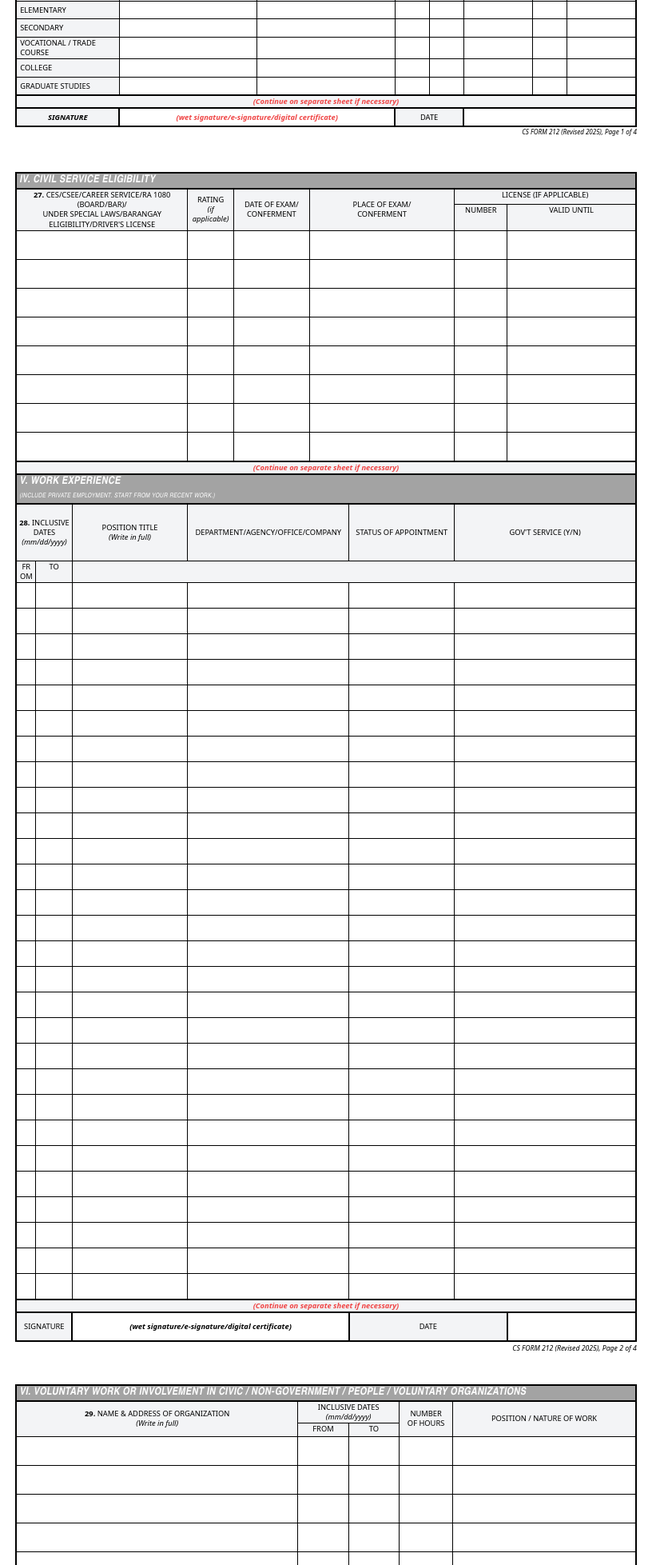
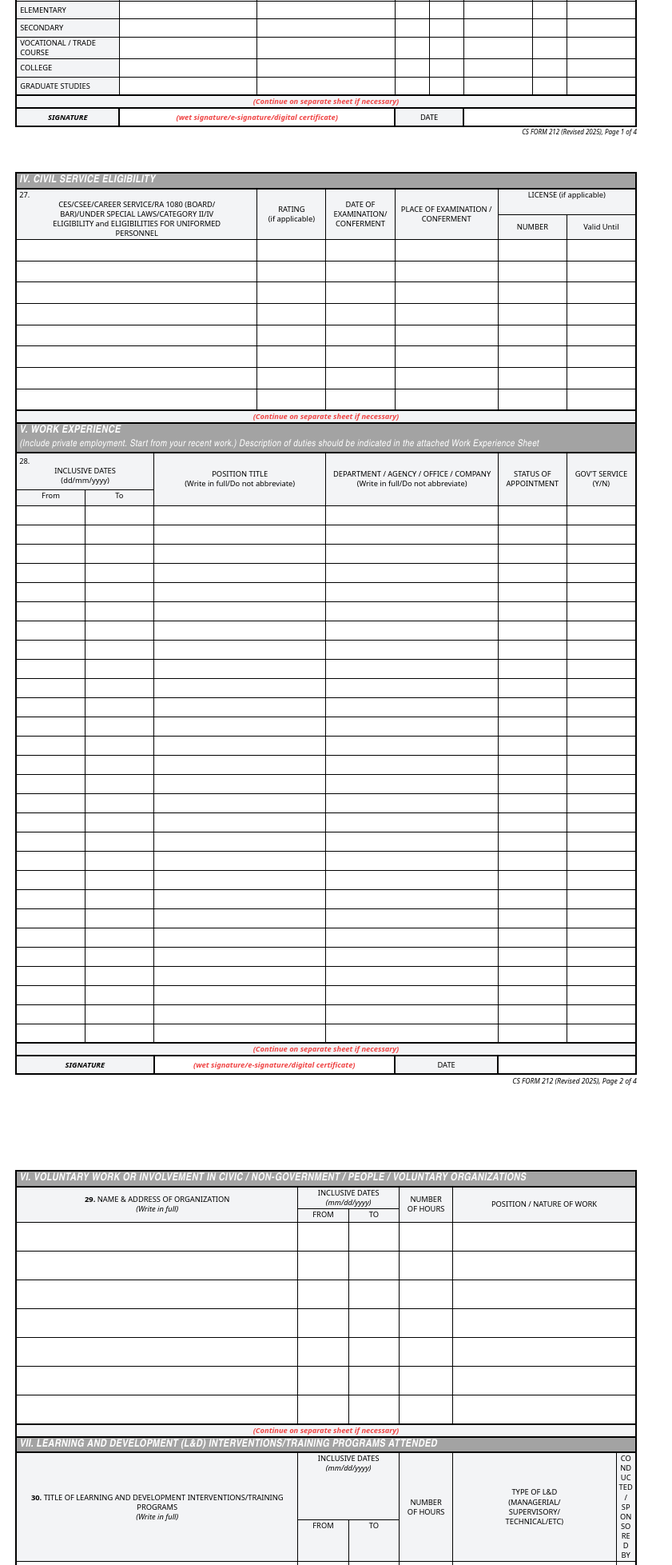
Before and after one commit to SHIROxcx/darfo5-hrms, a Laravel app: page /pds/html-preview in a window 1280 px wide. Shown: the part 1052-3009 px from the top of the page at 80% size, without its empty margins (0-841 px from the left). Run offline with Laravel 12, Linux system fonts and the light colour scheme; the visitor is signed in with stand-in values (Sample User, id 1); data comes from the database, SQL or seed files in the repository; data that the repository does not hold is empty; parts of the project's set-up code (start-up, migrations or seed data) failed here and were passed over; some libraries are stand-ins or nearby versions.

Commit message:
updated the pds page 1

```diff
--- a/resources/views/pds/pdf.blade.php
+++ b/resources/views/pds/pdf.blade.php
@@ -382,11 +382,11 @@
             <td colspan="3" class="{{ $lbl }} text-[6pt] px-1 align-middle">{{ $eLabel }}</td>
             <td colspan="4" class="{{ $val }} text-[5pt] px-1">{{ eduF($eduList, $eKey, 'school_name') }}</td>
             <td colspan="4" class="{{ $val }} text-[5pt] px-1">{{ eduF($eduList, $eKey, 'course') }}</td>
-            <td class="{{ $val }} text-center text-[6pt]">{{ eduF($eduList, $eKey, 'period_from') }}</td>
-            <td class="{{ $val }} text-center text-[6pt]">{{ eduF($eduList, $eKey, 'period_to') }}</td>
-            <td colspan="2" class="{{ $val }} text-center text-[6pt]">{{ eduF($eduList, $eKey, 'highest_level') }}</td>
+            <td class="{{ $val }} text-[6pt]">{{ eduF($eduList, $eKey, 'period_from') }}</td>
+            <td class="{{ $val }} text-[6pt]">{{ eduF($eduList, $eKey, 'period_to') }}</td>
+            <td colspan="2" class="{{ $val }} text-[6pt]">{{ eduF($eduList, $eKey, 'highest_level') }}</td>
             <td class="{{ $val }} text-center text-[6pt]">{{ eduF($eduList, $eKey, 'year_graduated') }}</td>
-            <td colspan=2"" class="{{ $val }} text-center text-[5.5pt]">{{ eduF($eduList, $eKey, 'honors_received') }}</td>
+            <td colspan=2"" class="{{ $val }} text-[5.5pt]">{{ eduF($eduList, $eKey, 'honors_received') }}</td>
         </tr>
         @endforeach
         <tr><td colspan="18" class="{{ $note }}">(Continue on separate sheet if necessary)</td></tr>
@@ -421,82 +421,95 @@
 
 <div class="page">
     <table class="border-2 border-black">
-        <colgroup>
+        <!-- <colgroup>
             <col style="width:3%"><col style="width:5.5%"><col style="width:8.5%"><col style="width:9%">
             <col style="width:7%"><col style="width:11.5%"><col style="width:6%"><col style="width:16%">
             <col style="width:8%"><col style="width:9.5%"><col style="width:10%">
-        </colgroup>
+        </colgroup> -->
 
-        <tr><td colspan="11" class="{{ $sectionHeader }}">IV. CIVIL SERVICE ELIGIBILITY</td></tr>
-        <tr style="height:15pt;" class="text-center">
-            <td colspan="4" rowspan="2" class="{{ $lbl }} align-middle text-[5.5pt]">
-                <strong>27.</strong> CES/CSEE/CAREER SERVICE/RA 1080 (BOARD/BAR)/<br>UNDER SPECIAL LAWS/BARANGAY ELIGIBILITY/DRIVER'S LICENSE
+        <tr><td colspan="18" class="{{ $sectionHeader }}">IV. CIVIL SERVICE ELIGIBILITY</td></tr>
+        <tr style="height:18pt;">
+            <td colspan="7" rowspan="2" class="{{ $lbl }} align-middle uppercase">
+                <span>27.</span> <p class="text-center">CES/CSEE/CAREER SERVICE/RA 1080 (BOARD/<br>BAR)/UNDER SPECIAL LAWS/CATEGORY II/IV<br>ELIGIBILITY <span class="normal-case">and</span>
+                ELIGIBILITIES FOR UNIFORMED<br> PERSONNEL</p>
             </td>
-            <td rowspan="2" class="{{ $lbl }} align-middle text-[5.5pt]">RATING<br><em class="normal-case">(if applicable)</em></td>
-            <td rowspan="2" class="{{ $lbl }} align-middle text-[5.5pt]">DATE OF EXAM/<br>CONFERMENT</td>
-            <td colspan="2" rowspan="2" class="{{ $lbl }} align-middle text-[5.5pt]">PLACE OF EXAM/<br>CONFERMENT</td>
-            <td colspan="3" class="{{ $lbl }} text-[5.5pt]">LICENSE (if applicable)</td>
+            <td colspan="2" rowspan="2" class="{{ $lbl }} align-middle text-[6pt] uppercase text-center">RATING<br><span class="normal-case">(if applicable)</span></td>
+            <td colspan="2" rowspan="2" class="{{ $lbl }} align-middle text-[6pt] text-center">DATE OF EXAMINATION/<br>CONFERMENT</td>
+            <td colspan="3" rowspan="2" class="{{ $lbl }} align-middle text-[6pt] text-center">PLACE OF EXAMINATION /<br>CONFERMENT</td>
+            <td colspan="4" class="{{ $lbl }} text-[6pt] text-center">LICENSE <span class="normal-case">(if applicable)</span></td>
         </tr>
-        <tr style="height:25pt;" class="text-center">
-            <td class="{{ $lbl }} text-[5.5pt]">NUMBER</td>
-            <td colspan="2" class="{{ $lbl }} text-[5.5pt]">Valid Until</td>
+        <tr style="height:17pt;" class="text-center">
+            <td colspan="2" class="{{ $lbl }} text-[6pt] align-middle">NUMBER</td>
+            <td colspan="2" class="{{ $lbl }} text-[6pt] align-middle normal-case">Valid Until</td>
         </tr>
         @php $eligibilities = $pds['eligibilities'] ?? []; @endphp
         @for($i = 0; $i < 8; $i++)
         @php $el = $eligibilities[$i] ?? null; @endphp
-        <tr style="height:27pt;">
-            <td colspan="4" class="{{ $val }} text-[6.5pt] px-1">{{ $el?->career_service ?? '' }}</td>
-            <td class="{{ $val }} text-center text-[6.5pt]">{{ $el?->rating ?? '' }}</td>
-            <td class="{{ $val }} text-center text-[6.5pt]">{{ pDate($el?->date_of_examination) }}</td>
-            <td colspan="2" class="{{ $val }} text-[6.5pt] px-1">{{ $el?->place_of_examination ?? '' }}</td>
-            <td class="{{ $val }} text-center text-[6.5pt]">{{ $el?->license_number ?? '' }}</td>
-            <td colspan="2" class="{{ $val }} text-center text-[6.5pt]">{{ pDate($el?->license_validity) }}</td>
+        <tr style="height:20pt;">
+            <td colspan="7" class="{{ $val }} text-[7pt] px-1">{{ $el?->career_service ?? '' }}</td>
+            <td colspan="2" class="{{ $val }} text-center text-[7pt]">{{ $el?->rating ?? '' }}</td>
+            <td colspan="2" class="{{ $val }} text-center text-[7pt]">{{ pDate($el?->date_of_examination) }}</td>
+            <td colspan="3" class="{{ $val }} text-[7pt] px-1">{{ $el?->place_of_examination ?? '' }}</td>
+            <td colspan="2" class="{{ $val }} text-center text-[7pt]">{{ $el?->license_number ?? '' }}</td>
+            <td colspan="2" class="{{ $val }} text-center text-[7pt]">{{ pDate($el?->license_validity) }}</td>
         </tr>
         @endfor
-        <tr><td colspan="11" class="{{ $note }}">(Continue on separate sheet if necessary)</td></tr>
+        <tr><td colspan="18" class="{{ $note }}">(Continue on separate sheet if necessary)</td></tr>
 
         {{-- Work Experience --}}
         <tr>
-            <td colspan="11" class="{{ $sectionHeader }}">
+            <td colspan="18" class="{{ $sectionHeader }}">
                 V. WORK EXPERIENCE<br>
-                <span class="text-[6pt] font-normal">(Include private employment. Start from your recent work.)</span>
+                <span class="text-[9pt] normal-case font-medium">(Include private employment. Start from your recent work.) Description of duties should be indicated in the attached Work Experience Sheet</span>
             </td>
         </tr>
-        <tr style="height:18pt;" class="text-center">
-            <td colspan="2" rowspan="3" class="{{ $lbl }} align-middle text-[5.5pt]"><strong>28.</strong> INCLUSIVE DATES<br><em class="normal-case">(mm/dd/yyyy)</em></td>
-            <td colspan="2" rowspan="3" class="{{ $lbl }} align-middle text-[5.5pt]">POSITION TITLE<br><em class="normal-case">(Write in full)</em></td>
-            <td colspan="3" rowspan="3" class="{{ $lbl }} align-middle text-[5.5pt]">DEPARTMENT/AGENCY/OFFICE/COMPANY</td>
-            <td rowspan="3" class="{{ $lbl }} align-middle text-[5.5pt]">STATUS OF APPOINTMENT</td>
-            <td colspan="3" rowspan="3" class="{{ $lbl }} align-middle text-[5.5pt]">GOV'T SERVICE (Y/N)</td>
+        <tr style="height:18pt;">
+            <td colspan="4" rowspan="2" class="{{ $lbl }} align-middle text-[5.5pt]"><span>28. </span><p class="text-center">INCLUSIVE DATES<br><span class="normal-case">(dd/mm/yyyy)</span></p></td>
+            <td colspan="5" rowspan="3" class="{{ $lbl }} align-middle text-[5.5pt] text-center">POSITION TITLE<br><span class="normal-case">(Write in full/Do not abbreviate)</span></td>
+            <td colspan="5" rowspan="3" class="{{ $lbl }} align-middle text-[5.5pt] text-center">DEPARTMENT / AGENCY / OFFICE / COMPANY <br><span class="normal-case">(Write in full/Do not abbreviate)</span> </td>
+            <td colspan="2" rowspan="3" class="{{ $lbl }} align-middle text-[5.5pt] text-center">STATUS OF APPOINTMENT</td>
+            <td colspan="2" rowspan="3" class="{{ $lbl }} align-middle text-[5.5pt] text-center">GOV'T SERVICE <br>(Y/N)</td>
         </tr>
-        <tr style="height:18pt;"></tr>
-        <tr style="height:18pt;" class="text-center"></tr>
-        <tr style="height:15pt;" class="text-center">
-            <td class="{{ $lbl }} text-[6pt]">From</td>
-            <td class="{{ $lbl }} text-[6pt]">To</td>
-            <td colspan="9" class="{{ $lbl }}"></td>
+        <tr style="height:17pt;"></tr>
+        <tr style="height:15pt;" class="text-center ">
+            <td colspan="2" class="{{ $lbl }} text-[7pt] normal-case">From</td>
+            <td colspan="2" class="{{ $lbl }} text-[7pt] normal-case">To</td>
         </tr>
         @php $workExp = $pds['work_experience'] ?? []; @endphp
         @for($i = 0; $i < 28; $i++)
         @php $we = $workExp[$i] ?? null; @endphp
-        <tr style="height:24pt;">
-            <td class="{{ $val }} text-center text-[6.5pt]">{{ pDate($we?->date_from) }}</td>
-            <td class="{{ $val }} text-center text-[6.5pt]">@if($we?->is_present)<em>Present</em>@else{{ pDate($we?->date_to) }}@endif</td>
-            <td colspan="2" class="{{ $val }} text-[6.5pt] px-1">{{ $we?->position_title ?? '' }}</td>
-            <td colspan="3" class="{{ $val }} text-[6.5pt] px-1">{{ $we?->department ?? '' }}</td>
-            <td class="{{ $val }} text-[6.5pt] px-1">{{ $we?->status_of_appointment ?? '' }}</td>
-            <td colspan="3" class="{{ $val }} text-center text-[6.5pt]">{{ $we ? ($we->is_government_service ? 'Y' : 'N') : '' }}</td>
+        <tr style="height:18pt;">
+            <td colspan="2" class="{{ $val }} text-center text-[6.5pt]">{{ pDate($we?->date_from) }}</td>
+            <td colspan="2" class="{{ $val }} text-center text-[6.5pt]">@if($we?->is_present)<em>Present</em>@else{{ pDate($we?->date_to) }}@endif</td>
+            <td colspan="5" class="{{ $val }} text-[6.5pt] px-1">{{ $we?->position_title ?? '' }}</td>
+            <td colspan="5" class="{{ $val }} text-[6.5pt] px-1">{{ $we?->department ?? '' }}</td>
+            <td colspan="2" class="{{ $val }} text-[6.5pt] px-1">{{ $we?->status_of_appointment ?? '' }}</td>
+            <td colspan="2" class="{{ $val }} text-center text-[6.5pt]">{{ $we ? ($we->is_government_service ? 'Y' : 'N') : '' }}</td>
         </tr>
         @endfor
-        <tr><td colspan="11" class="{{ $note }}">(Continue on separate sheet if necessary)</td></tr>
+        <tr><td colspan="18" class="{{ $note }}">(Continue on separate sheet if necessary)</td></tr>
 
-        <tr style="height:27pt;">
-            <td colspan="2" class="{{ $lbl }} text-center border-2 border-black align-middle">SIGNATURE</td>
-            <td colspan="5" class="{{ $sig }}"><em>(wet signature/e-signature/digital certificate)</em>
-                @if(!empty($govId?->signature))<br><img src="{{ storage_path('app/public/' . $govId->signature) }}" class="max-h-9 max-w-full mx-auto">@endif
+        {{-- Page 2 Signature --}}
+        <tr style="height:17pt;">
+            {{-- Signature Label (3 cols) --}}
+            <td colspan="4" class="{{ $lbl }} text-center border-2 border-black align-middle font-bold italic text-md">SIGNATURE</td>
+
+            {{-- Signature Value (8 cols to reach 11) --}}
+            <td colspan="7" class="{{ $sig }} text-center align-middle">
+                @if(empty($govId?->signature))
+                    <span class="text-red-500 italic text-[7pt]">(wet signature/e-signature/digital certificate)</span>
+                @else
+                    <img src="{{ storage_path('app/public/' . $govId->signature) }}" class="max-h-8 max-w-full mx-auto block">
+                @endif
             </td>
-            <td colspan="2" class="{{ $lbl }} text-center border-2 border-black align-middle">DATE</td>
-            <td colspan="2" class="border-2 border-black align-middle px-1">{{ $govId?->date_accomplished ?? '' }}</td>
+
+            {{-- Date Label (3 cols to reach 14) --}}
+            <td colspan="3" class="{{ $lbl }} text-center border-2 border-black align-middle">DATE</td>
+
+            {{-- Date Value (4 cols to reach 18) --}}
+            <td colspan="4" class="border-2 border-black align-middle px-2 text-center font-bold">
+                {{ $govId?->date_accomplished ?? '' }}
+            </td>
         </tr>
     </table>
     <p class="text-right italic text-[6.5pt] mt-0.5">CS FORM 212 (Revised 2025), Page 2 of 4</p>
```
